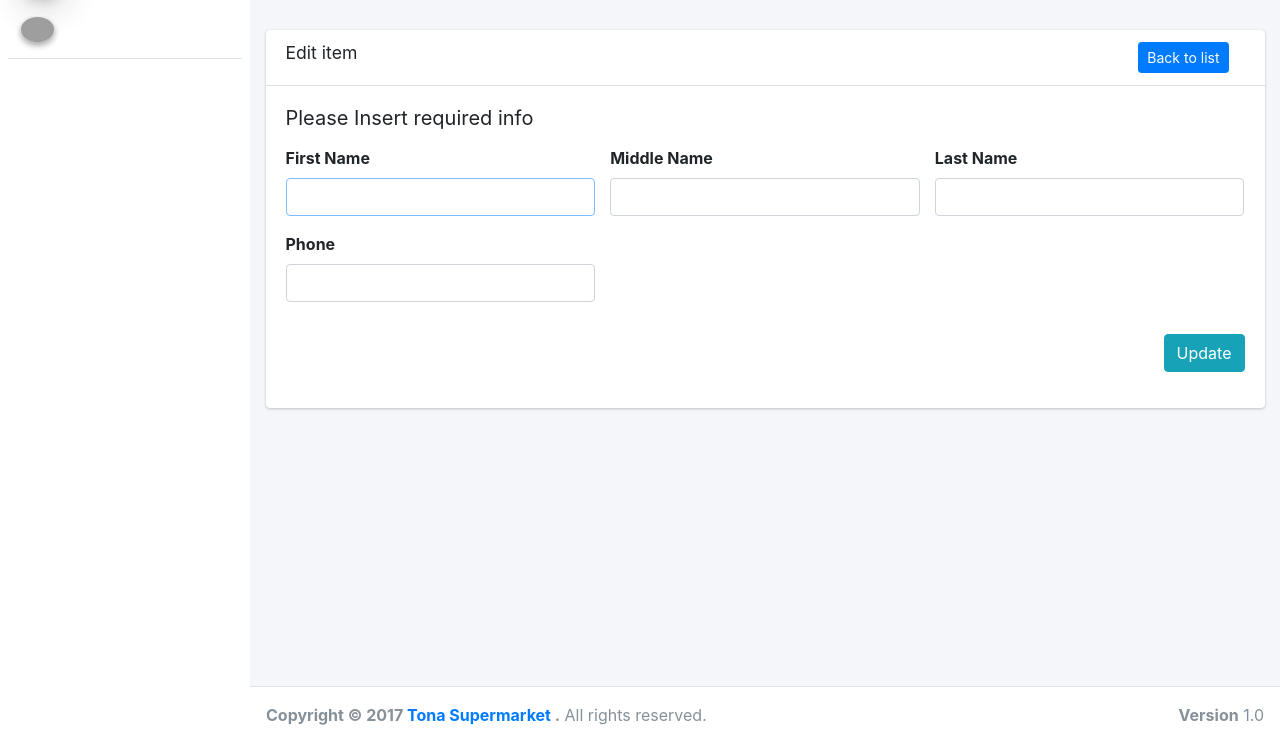
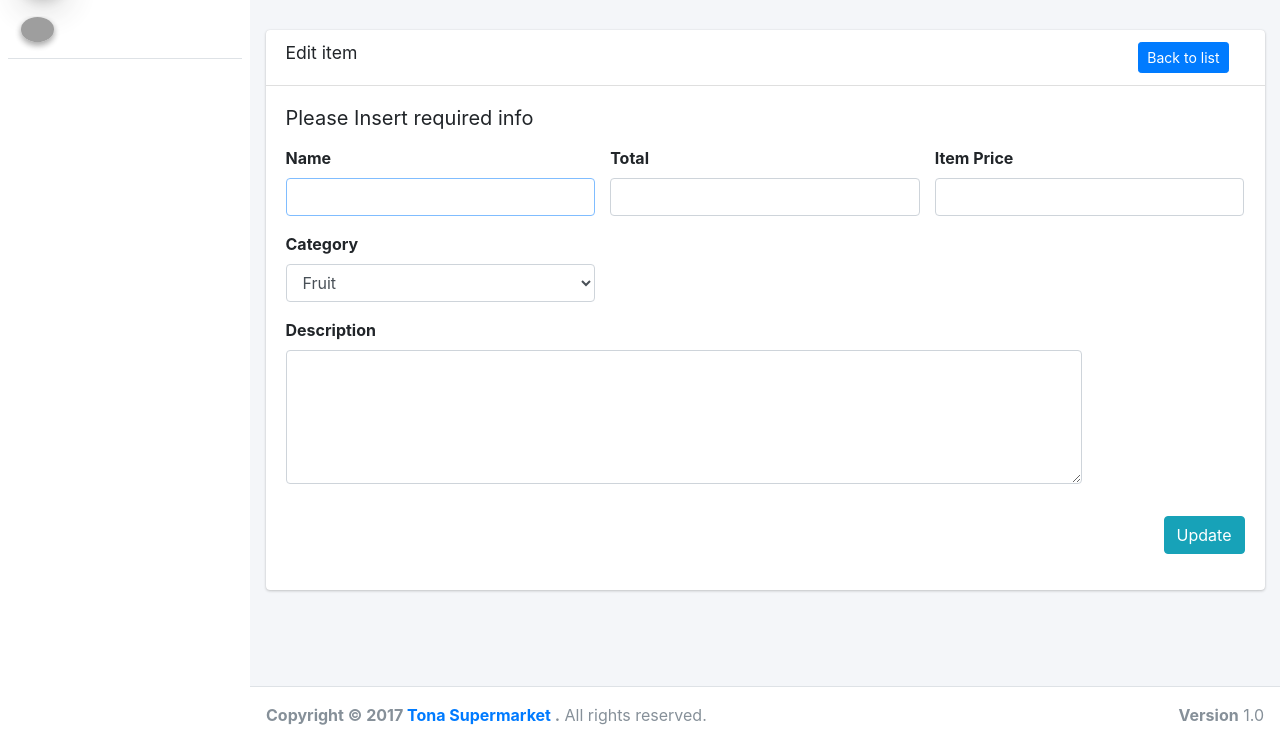
Before and after one commit to qoste/sales-win, a PHP site: page /item.edit.php?id=1 in a window 1280 px wide. Shown: the part 57-800 px from the top of the page. Run offline with PHP 8.4, Linux system fonts and the light colour scheme; data comes from the database, SQL or seed files in the repository; data that the repository does not hold is empty; some libraries are stand-ins or nearby versions; grey boxes are pictures that could not be loaded.

Commit message:
feat: implementation of item edit is done

```diff
--- a/item.edit.php
+++ b/item.edit.php
@@ -5,7 +5,7 @@
 
 // fetch new item
 
-$item = fetchData("item", $_GET['id']);
+$item = fetchData("items", $_GET['id']);
 
 
 // item edit
@@ -20,7 +20,7 @@ if (isset($_POST['register'])) {
 
 
 
-    $sql = "UPDATE items  SET  phone=?, first_name=?, middle_name=?, last_name=?, gender=? WHERE id=?";
+    $sql = "UPDATE items  SET   name=?, total=?, item_price=?, category=?, description=? WHERE id=?";
 
     $gender = "Female";
 
@@ -29,7 +29,7 @@ if (isset($_POST['register'])) {
 
     print_r($stmt);
 
-    mysqli_stmt_bind_param($stmt, 'sssssi', $_POST['phone'], $_POST['first_name'], $_POST['middle_name'], $_POST['last_name'], $gender, $_POST['id']);
+    mysqli_stmt_bind_param($stmt, 'siissi', $_POST['name'], $_POST['total'], $_POST['item_price'], $_POST['category'], $_POST['description'], $_POST['id']);
 
     $res = mysqli_stmt_execute($stmt);
 
@@ -69,35 +69,55 @@ if (isset($_POST['register'])) {
                     <div class="col-sm-4">
 
                         <div class="form-group">
-                            <label for="first-name">First Name</label>
-                            <input type="text" name="first_name" id="first-name" class="form-control" autocomplete="first_name" value="<?php echo $item->first_name; ?>" required autofocus>
+                            <label for="name">Name</label>
+                            <input type="text" name="name" id="name" class="form-control" autocomplete="name" value="<?php echo $item->name; ?>" required autofocus>
                         </div>
 
                     </div>
                     <div class="col-sm-4">
 
                         <div class="form-group">
-                            <label for="middle_name">Middle Name</label>
-                            <input type="text" name="middle_name" id="middle_name" class="form-control" autocomplete="middle_name" value="<?php echo $item->middle_name; ?>" required>
+                            <label for="total">Total</label>
+                            <input type="number" name="total" id="total" class="form-control" autocomplete="total" value="<?php echo $item->total; ?>" required>
                         </div>
 
                     </div>
                     <div class="col-sm-4">
 
                         <div class="form-group">
-                            <label for="last-name">Last Name</label>
-                            <input type="text" name="last_name" id="last-name" class="form-control" autocomplete="last_name" value="<?php echo $item->last_name; ?>" required>
+                            <label for="item_price">Item Price</label>
+                            <input type="text" name="item_price" id="item_price" class="form-control" autocomplete="item_price" value="<?php echo $item->item_price; ?>" required>
                         </div>
 
                     </div>
+
                     <div class="col-sm-4">
 
                         <div class="form-group">
-                            <label for="phone">Phone</label>
-                            <input type="text" name="phone" pattern="(09|\+2519)[0-9]{8}" id="phone" class="form-control" autocomplete="phone" value="<?php echo $item->phone; ?>" required>
+                            <label for="category"> Category</label>
+                            <?php $categories = ['Fruit', 'Non Fruit']; ?>
+                            <select for="category" class="form-control" name="category" id="category">
+                                <?php foreach ($categories as $category) {
+                                ?>
+                                    <option <?php $cat = $category == $item->category ? "selected" : "";
+                                            echo $cat ?> value="<?php echo $category; ?>"><?php echo $category; ?> </option>
+
+                                <?php } ?>
+
+                            </select>
+
                         </div>
 
                     </div>
+                    <div class="col-sm-10">
+
+                        <div class="form-group">
+                            <label for="description">Description</label>
+                            <textarea name="description" id="description" class="form-control" autocomplete="description" required rows="5"><?php echo $item->description; ?></textarea>
+                        </div>
+
+                    </div>
+
 
                 </div>
 
--- a/item.new.php
+++ b/item.new.php
@@ -110,7 +110,7 @@ if (isset($_POST['register'])) {
                     <div class="col-sm-10">
 
                         <div class="form-group">
-                            <label for="description">Item price</label>
+                            <label for="description">Description</label>
                             <textarea name="description" id="description" class="form-control" autocomplete="description" required rows="5"></textarea>
                         </div>
 
```
